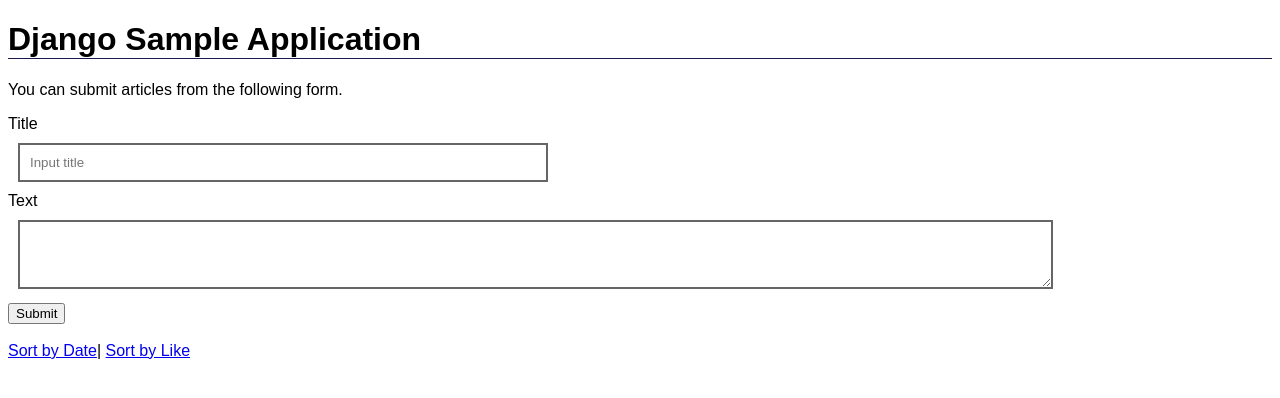
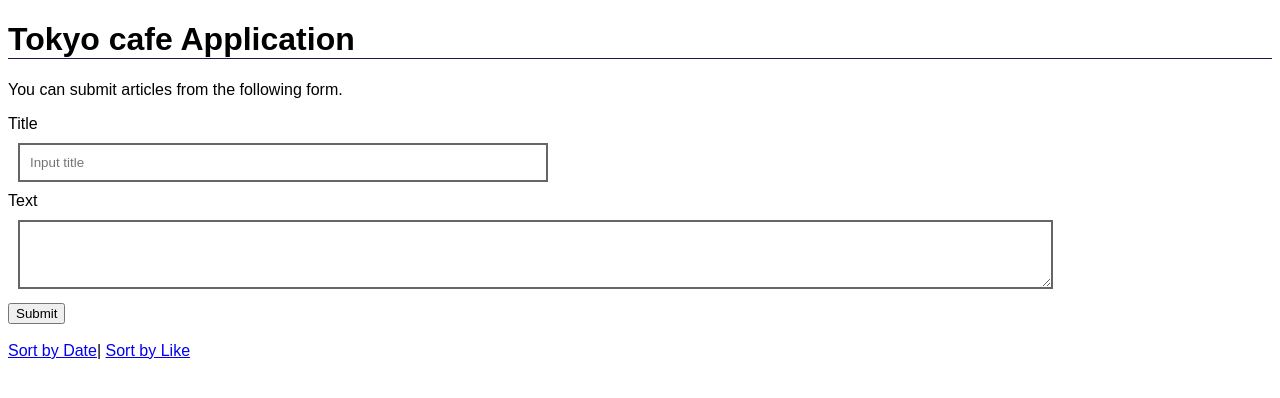
Before and after one commit to d01ki/team-project, a Django app: page / in a window 1280 px wide. Shown: the part 68-466 px from the top of the page. Run offline with Django 4.2, Linux system fonts and the light colour scheme.

Commit message:
Update index.html

```diff
--- a/appcafe/templates/appcafe/index.html
+++ b/appcafe/templates/appcafe/index.html
@@ -10,7 +10,7 @@
     <div id="header">
       <img src="{% static 'appcafe/img/iniad.png' %}" alt="Logo">
     </div>
-    <h1>Django Sample Application</h1>
+    <h1>Tokyo cafe Application</h1>
     <p>You can submit articles from the following form.</p>
     <form action="{% url 'index' %}" method="post">
       {% csrf_token %}
```
